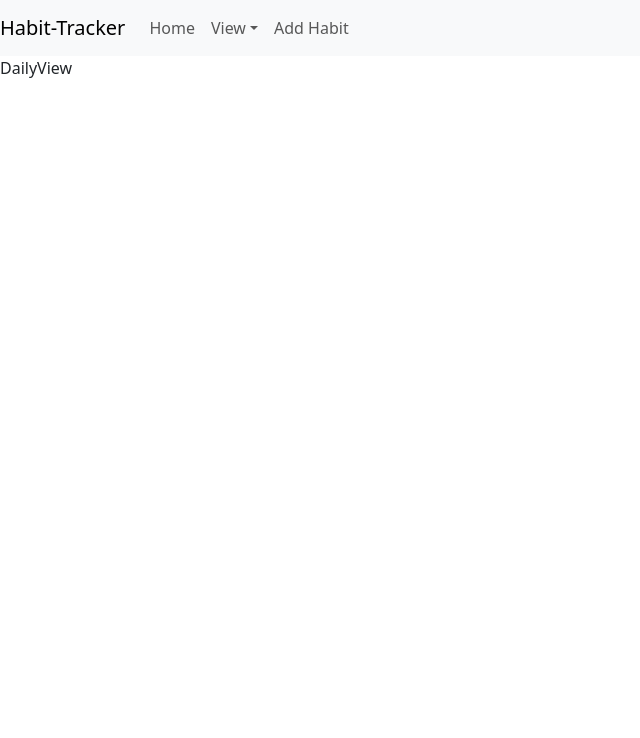
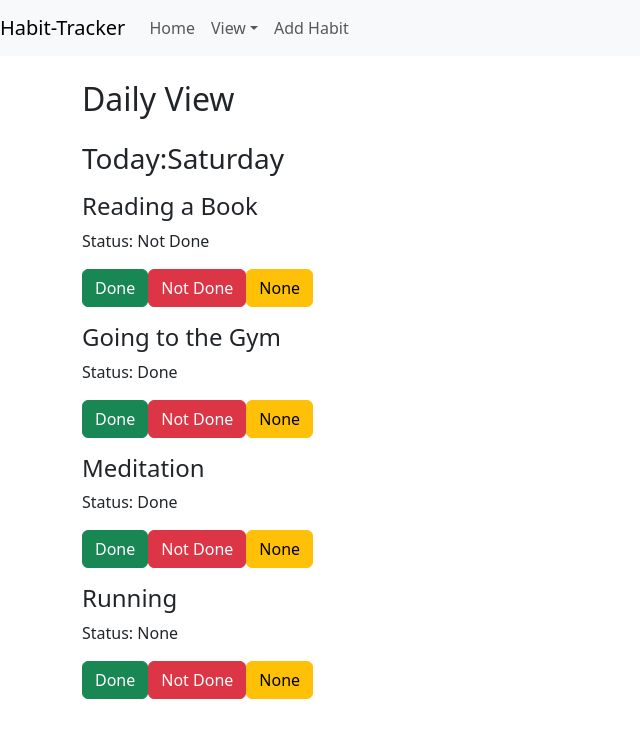
Before and after one commit to Manohar7730/habitTrack-react, a React (Vite) app: page /daily-view in a window 1280 px wide. Shown: the top 738 px of the page, without its empty margins (0-640 px from the left). Built offline with nearby package versions, Linux system fonts and the light colour scheme.

Commit message:
Feteching all habits in daily-view and updating statuses done successfully

```diff
--- a/src/components/DailyView.jsx
+++ b/src/components/DailyView.jsx
@@ -1,5 +1,48 @@
+import { useDispatch, useSelector } from "react-redux";
+import { updateHabitStatus } from "../actions";
+import Container from "react-bootstrap/Container";
+import Button from "react-bootstrap/Button";
+
 function DailyView() {
-  return <div>DailyView</div>;
+  const dispatch = useDispatch();
+  const habits = useSelector((state) => state.habits.allHabits);
+  const today = new Date().toLocaleDateString("en-US", { weekday: "long" });
+
+  const handleUpdateStatus = (habitId, date, status) => {
+    dispatch(updateHabitStatus(habitId, date, status));
+  };
+
+  return (
+    <Container>
+      <h2 className="my-4">Daily View</h2>
+      <h3>Today:{today} </h3>
+      {habits.map((habit) => (
+        <div key={habit.id} className="my-3">
+          <h4>{habit.title}</h4>
+          <p>Status: {habit.status[today] || "None"}</p>
+          <Button
+            variant="success"
+            onClick={() => handleUpdateStatus(habit.id, today, "Done")}
+          >
+            Done
+          </Button>
+          <Button
+            variant="danger"
+            onClick={() => handleUpdateStatus(habit.id, today, "Not Done")}
+          >
+            Not Done
+          </Button>
+          <Button
+            variant="warning"
+            onClick={() => handleUpdateStatus(habit.id, today, "None")}
+          >
+            None
+          </Button>
+        </div>
+      ))}
+      {}
+    </Container>
+  );
 }
 
 export default DailyView;
```
